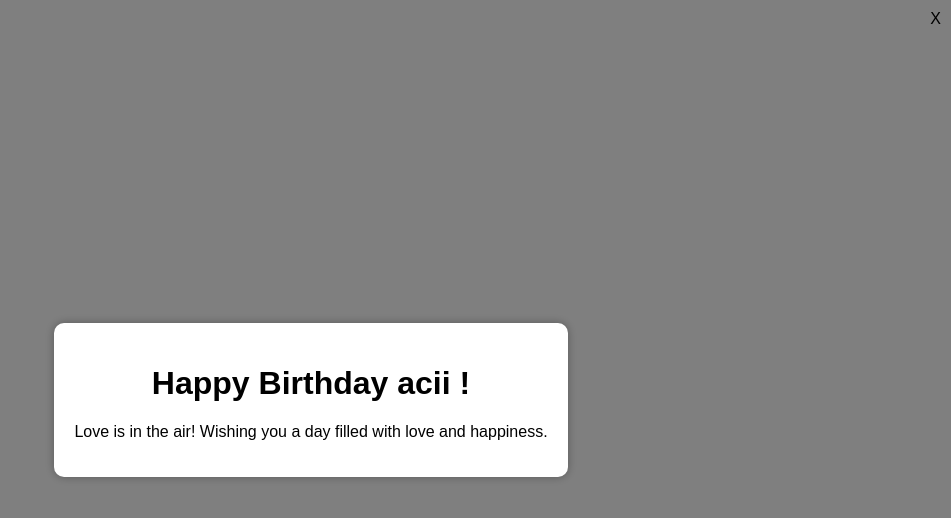
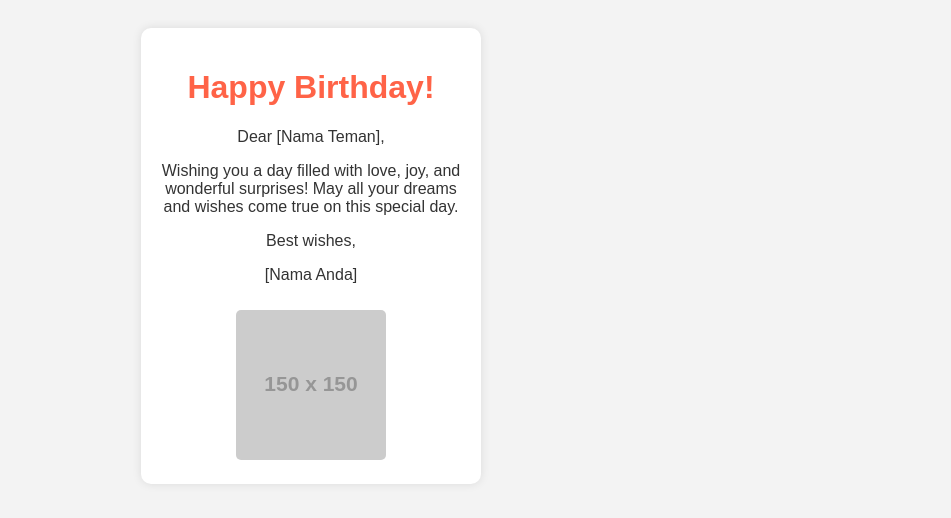
Before and after one commit to syefan93/syefan93.github.io, a plain HTML site: page index.html in a window 1280 px wide. Shown: the whole page, without its empty margins (329-1280 px from the left). Drawn offline with Linux system fonts and the light colour scheme; placeholder pictures from the web are drawn by us.

Commit message:
index.html

```diff
--- a/index.html
+++ b/index.html
@@ -3,51 +3,43 @@
 <head>
     <meta charset="UTF-8">
     <meta name="viewport" content="width=device-width, initial-scale=1.0">
-    <title>Happy Birthday Day Sayang!</title>
+    <title>Happy Birthday!</title>
     <style>
         body {
             font-family: Arial, sans-serif;
             text-align: center;
+            background-color: #f3f3f3;
+            padding: 20px;
         }
-        .popup-container {
-            position: fixed;
-            top: 0;
-            left: 0;
-            width: 100%;
-            height: 100%;
-            background-color: rgba(0, 0, 0, 0.5);
-            display: flex;
-            justify-content: center;
-            align-items: center;
-        }
-        .popup-content {
-            background-color: white;
+        .birthday-card {
+            background-color: #fff;
+            width: 300px;
+            margin: 0 auto;
             padding: 20px;
             border-radius: 10px;
-            box-shadow: 0 0 10px rgba(0, 0, 0, 0.3);
+            box-shadow: 0 0 10px rgba(0, 0, 0, 0.1);
         }
-        .close-btn {
-            position: absolute;
-            top: 10px;
-            right: 10px;
-            cursor: pointer;
+        h1 {
+            color: #ff6347;
+        }
+        p {
+            color: #333;
+        }
+        img {
+            max-width: 100%;
+            border-radius: 5px;
+            margin-top: 10px;
         }
     </style>
 </head>
 <body>
-    <div class="popup-container" id="popupContainer">
-        <div class="popup-content">
-            <span class="close-btn" onclick="closePopup()">X</span>
-            <h1>Happy Birthday acii !</h1>
-            <p>Love is in the air! Wishing you a day filled with love and happiness.</p>
-        </div>
+    <div class="birthday-card">
+        <h1>Happy Birthday!</h1>
+        <p>Dear [Nama Teman],</p>
+        <p>Wishing you a day filled with love, joy, and wonderful surprises! May all your dreams and wishes come true on this special day.</p>
+        <p>Best wishes,</p>
+        <p>[Nama Anda]</p>
+        <img src="https://via.placeholder.com/150" alt="Birthday Cake">
     </div>
-
-    <script>
-        function closePopup() {
-            var popup = document.getElementById('popupContainer');
-            popup.style.display = 'none';
-        }
-    </script>
 </body>
-</html
+</html>
```
